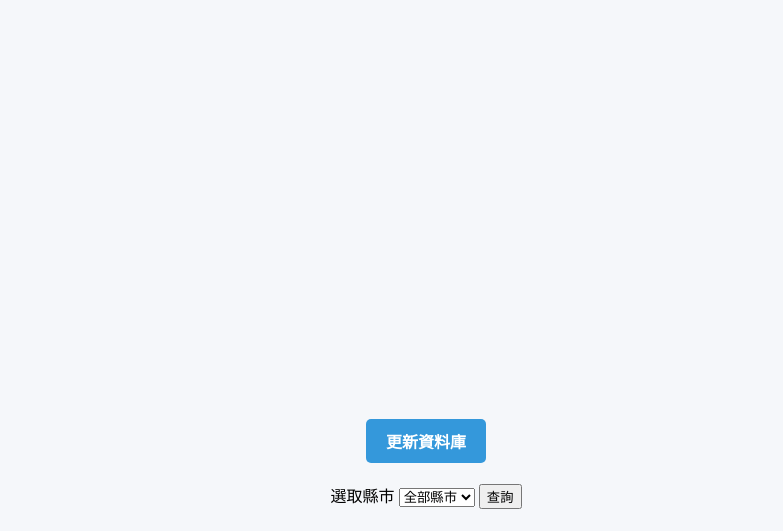
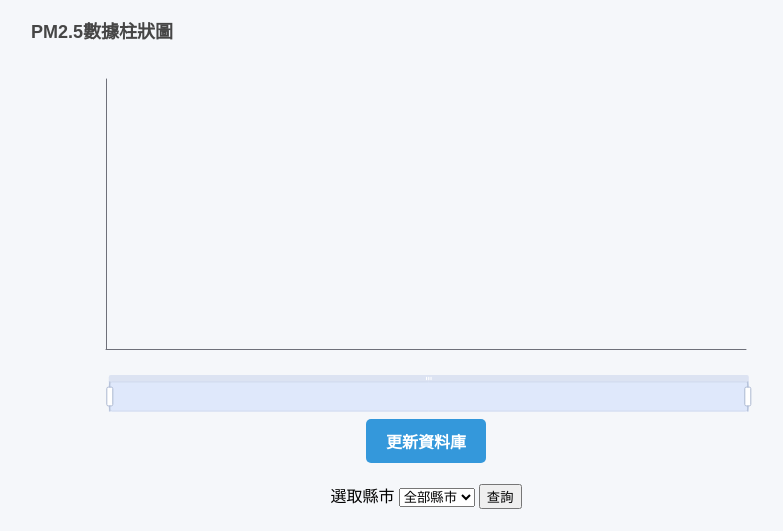
Before and after one commit to ImAries0325/flask-pm25, a Flask app: template templates/index.html in a window 1280 px wide. Shown: the part 133-664 px from the top of the page, without its empty margins (214-997 px from the left). Run offline with Flask 3, Linux system fonts and the light colour scheme; the template is opened without the code that fills it, so the values that code supplies are empty; some libraries are stand-ins or nearby versions.

Commit message:
完成首頁數據繪製

```diff
--- a/app.py
+++ b/app.py
@@ -42,14 +42,20 @@ def index():
 
     # 選取縣市後的資料(預設ALL)
     county = request.args.get("county", "ALL")
-    if county != "ALL":
+
+    if county == "ALL":
+        df1 = df.groupby("county")["pm25"].mean().reset_index()
+        x_data = df1["county"].to_list()
+
+    else:
         # 取得特定縣市資料
         df = df.groupby("county").get_group(county)
-        columns = df.columns.tolist()
-        datas = df.values.tolist()
+        # 繪製所需資料
+        x_data = df["site"].to_list()
 
-    # 繪製所需資料
-    x_data = df["site"].to_list()
+    columns = df.columns.tolist()
+    datas = df.values.tolist()
+
     y_data = df["pm25"].to_list()
 
     return render_template(
--- a/templates/index.html
+++ b/templates/index.html
@@ -7,13 +7,18 @@
 
     <script src="https://cdn.jsdelivr.net/npm/echarts@5.6.0/dist/echarts.min.js"></script>
     <link rel="stylesheet" href="{{ url_for('static', filename='style.css') }}">
-
+    <style>
+      #main{
+        text-align: center;
+        margin: 0 auto;
+      }
+    </style>
 </head>
 <body>
     <h1>細懸浮微粒資料 ( PM2.5 )</h1>
     <h3>最新更新時間:{{datas[0][4]}}</h3>
 
-    <div id="main" style="width: 600px;height:400px;"></div>
+    <div id="main" style="width: 800px;height:400px;"></div>
 
     <a class="btn-update" href="/update-db">更新資料庫</a>
 
@@ -28,10 +33,7 @@
         </select>
         <button type="submit">查詢</button>
     </form>
-    <div id="chart-data" data-labels="{{x_data | tojson | safe }}" data-values="{{y_data | tojson | safe}}">
-    </div>
-
-
+    <div id="chart-data" data-labels='{{ x_data | tojson | safe }}' data-values='{{ y_data | tojson | safe}}'></div>
     <h2 style="text-align: left;margin-left: 64px;color:rgb(54,95,6)">選擇縣市:{{selected_county}}</h2>
     <table border="1">
         <thead>
@@ -59,10 +61,6 @@
         const chartData = document.querySelector("#chart-data");
         const labels = JSON.parse(chartData.dataset.labels);
         const values = JSON.parse(chartData.dataset.values);
-        // 轉換不成功，上次上課到這
-        // const labels = chartData.dataset.labels;
-        // const values = chartData.dataset.values;
-
 
         console.log(chartData,labels,values);
 
@@ -74,11 +72,16 @@
           },
           tooltip: {},
           legend: {
-            data: ['销量']
+            data: ['PM25']
           },
           xAxis: {
             data: labels
           },
+          dataZoom: [{
+            type: 'slider',
+            start: 0,
+            end: 100
+          }],
           yAxis: {},
           series: [
             {
```
